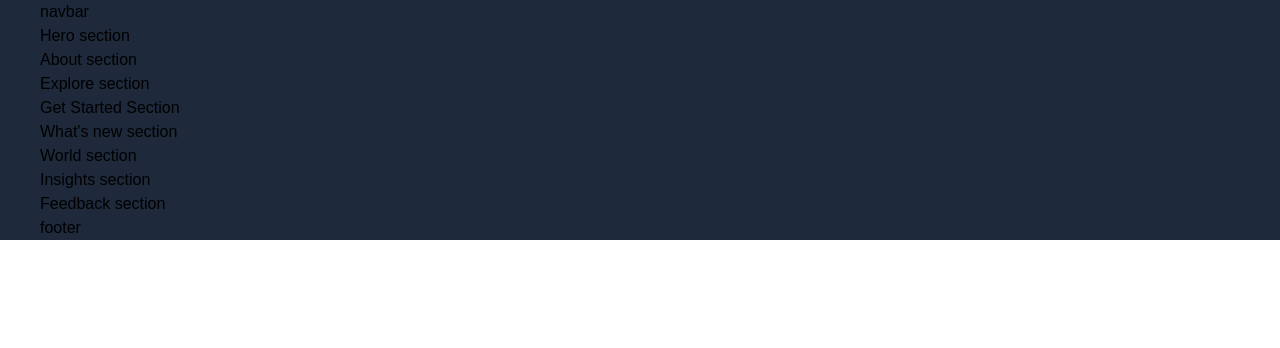
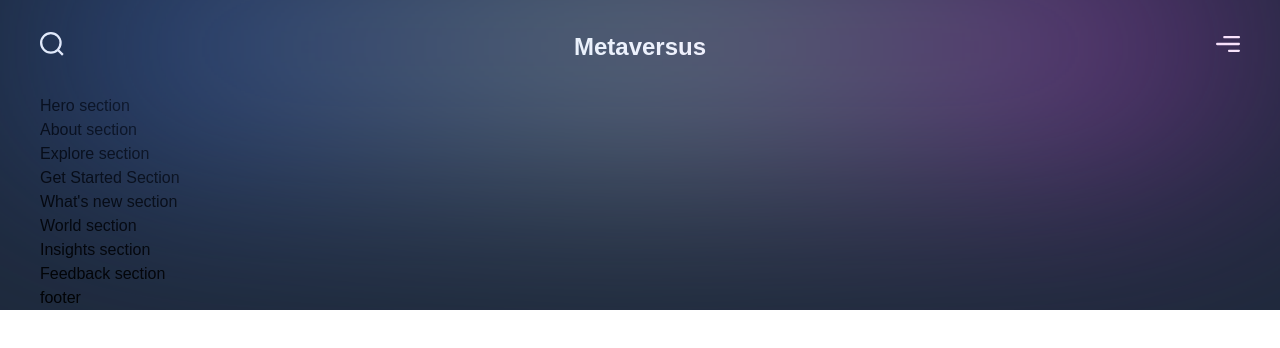
Before and after one commit to AmirZarei2002/metaverse, a Next.js app: page / in a window 1280 px wide. Shown: the top 348 px of the page. Built offline with nearby package versions, Linux system fonts and the light colour scheme; a web font is replaced by a local one.

Commit message:
Navbar completed

```diff
--- a/components/Navbar.jsx
+++ b/components/Navbar.jsx
@@ -1,9 +1,35 @@
 'use client';
 
+import { motion } from 'framer-motion';
+import styles from '@/styles';
+import { navVariants } from '@/utils/motion';
+
 const Navbar = () => (
-  <nav>
-    navbar
-  </nav>
+    <motion.nav
+        variants={navVariants}
+        initial="hidden"
+        whileInView="show"
+        className={`${styles.xPaddings} py-8 relative`}
+    >
+        <div className="absolute inset-0 gradient-01" />
+        <div
+            className={`${styles.innerWidth} mx-auto flex justify-between gap-8`}
+        >
+            <img
+                src="/search.svg"
+                alt="search"
+                className="w-[24px] h-[24px] object-contain"
+            />
+            <h2 className="font-extrabold text-[24px] leading-[30px] text-white capitalize">
+                metaversus
+            </h2>
+            <img
+                src="/menu.svg"
+                alt="menu"
+                className="w-[24px] h-[24px] object-contain"
+            />
+        </div>
+    </motion.nav>
 );
 
 export default Navbar;
```
